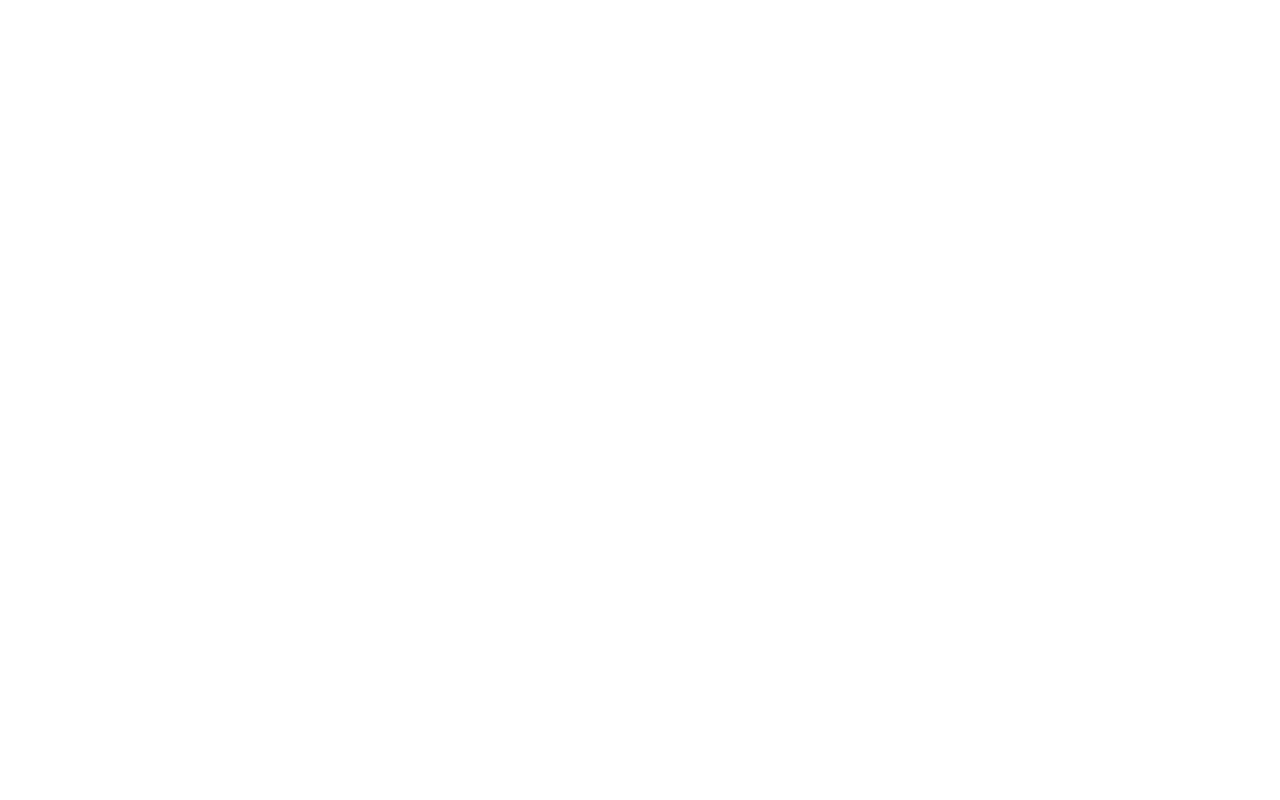
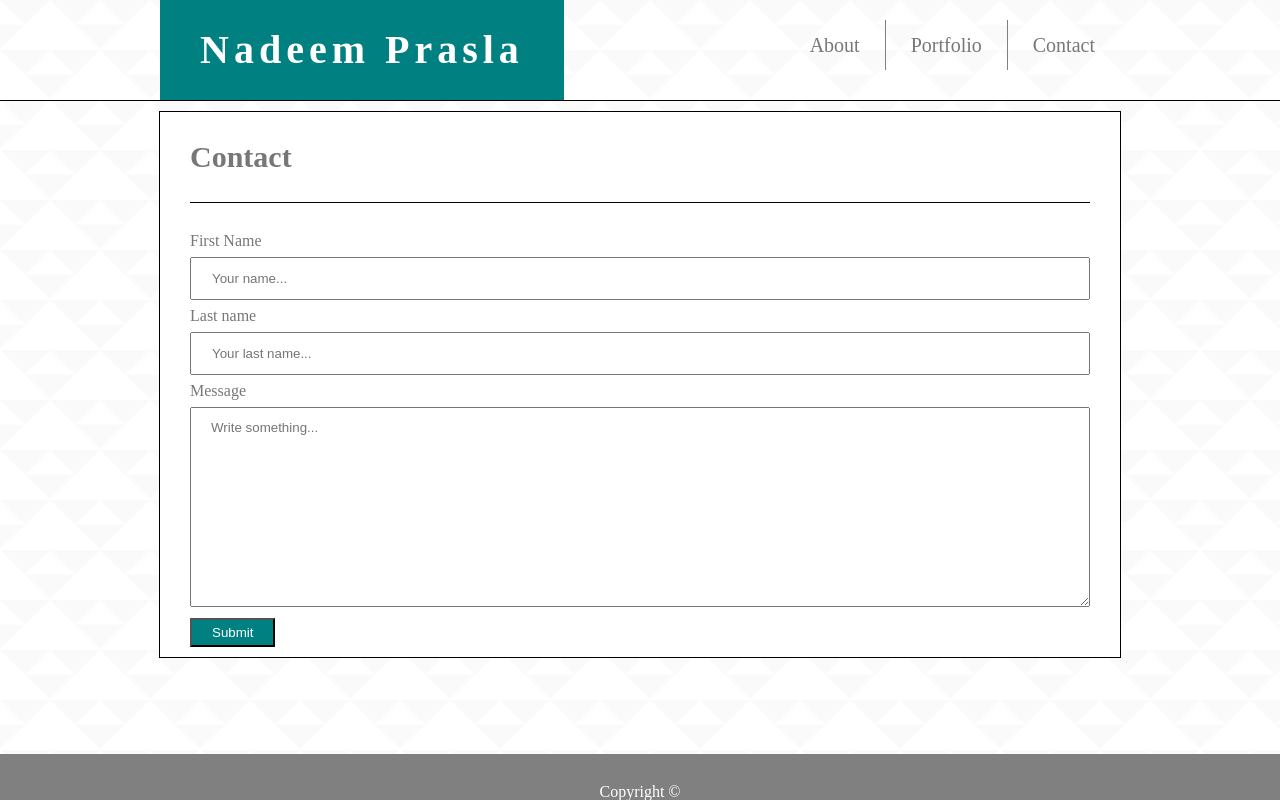
Before and after one commit to nadeemprasla/Basic-Portfolio, a plain HTML site: page contact.html in a window 1280 px wide. Drawn offline with Linux system fonts and the light colour scheme; a web font is replaced by a local one.

Commit message:
finished Portfolio,contact,and aboutme

```diff
--- a/assets/css/style.css
+++ b/assets/css/style.css
@@ -51,12 +51,12 @@
       }
 
 
-
 .aboutme{
     border: 1px solid black;
     width: 960px;
     margin: 10px auto;
     background-color: white;
+
 
 }
 .aboutme h2{
@@ -65,6 +65,7 @@
     padding-bottom: 30px;
     margin: 30px 30px;
     border-bottom: 1px solid black;
+
 }
 .aboutme p{
     line-height: 1.5;
@@ -72,11 +73,37 @@
     font-size: 20px;
 }
 .aboutme img{
-    float: left;
     /* padding-left: 30px; */
     margin: 0px 30px 20px 30px;
 
 }
+input[type=text] {
+    width: 100%;
+    padding: 12px 20px;
+    margin: 8px 0;
+    box-sizing: border-box;
+
+}
+textarea{
+    width: 100%;
+    padding: 12px 20px;
+    margin: 8px 0;
+    box-sizing: border-box;
+    height: 200px;
+}
+form{
+    margin: 0 30px;
+}
+input[type=submit]{
+    padding: 5px 20px;
+    margin: 0 0 10px 0;
+    background-color: teal;
+    color: white;
+}
+.portimage{
+    margin: 0px 20px 20px 30px;
+}
+
 
 #copyright{
     background-color: gray;
--- a/contact.html
+++ b/contact.html
@@ -0,0 +1,57 @@
+<!DOCTYPE html>
+<html lang="en">
+
+<head>
+    <meta charset="UTF-8">
+    <title>Portfolio</title>
+    <link href="https://fonts.googleapis.com/css?family=Grenze&display=swap" rel="stylesheet">
+    <link rel="stylesheet" href="assets/css/reset.css" type="text/css">
+    <link rel="stylesheet" href="assets/css/style.css" type="text/css">
+
+</head>
+
+<body>
+    <!--Header-->
+    <Section class="topnav clear">
+        <nav>
+            <div class=name>Nadeem Prasla</div>
+            <a href="contact.html" class="navlink">Contact</a>
+            <a href="portfolio.html" class="navlink linkborder">Portfolio</a>
+            <a href="index.html" class="navlink linkborder">About</a>
+        </nav>
+    </Section>
+
+
+    <!--Content-->
+    <Section >
+        <Section class="clear">
+            <div class="aboutme">
+                <h2>Contact</h2>
+                <form>
+                    <label for="fname">First Name</label>
+                    <input type="text" id="fname" name="fname" placeholder="Your name...">
+                    <label for="lname">Last name</label>
+                    <input type="text" id="lname" name="lname" placeholder="Your last name...">
+                    <label for="message">Message</label>
+                    <textarea id="message" name="message" placeholder="Write something..."></textarea>
+                    <input type="submit" value="Submit">
+                </form>
+
+
+
+
+
+            </div>
+        </Section>
+    </Section>
+
+    <div id="copyright">
+        <footer>Copyright ©</footer>
+
+
+    </div>
+
+
+</body>
+
+</html>
```
Also changed, not shown: index.html (+1 -1 lines), portfolio.html (+56 -0 lines).
